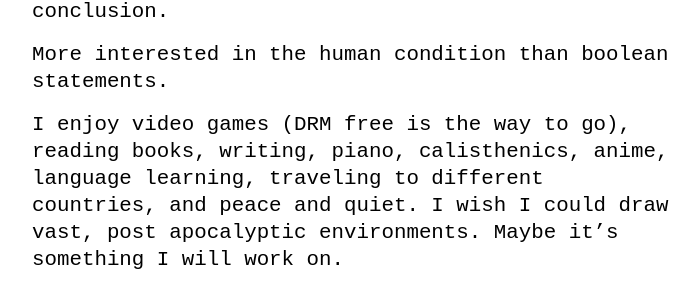
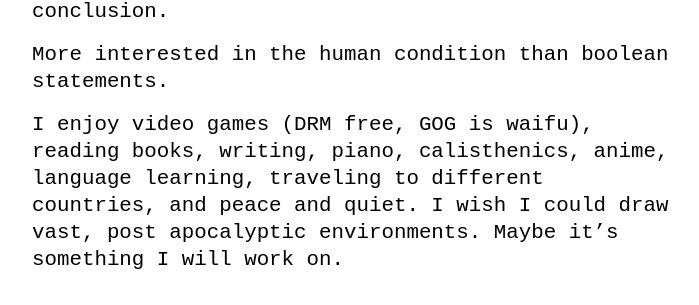
Before and after one commit to deadoceans/deadoceans.github.io, a Jekyll site: the page built from about.md, in a window 1280 px wide. Shown: the part 717-1022 px from the top of the page, without its empty margins (288-987 px from the left). Built offline with Jekyll 4.4.1, drawn with Linux system fonts in a browser that asks for light colours.

Commit message:
Update about.md

```diff
--- a/about.md
+++ b/about.md
@@ -17,4 +17,4 @@
 
 More interested in the human condition than boolean statements.
 
-I enjoy video games (DRM free is the way to go), reading books, writing, piano, calisthenics, anime, language learning, traveling to different countries, and peace and quiet.  I wish I could draw vast, post apocalyptic environments.  Maybe it's something I will work on.
+I enjoy video games (DRM free, GOG is waifu), reading books, writing, piano, calisthenics, anime, language learning, traveling to different countries, and peace and quiet.  I wish I could draw vast, post apocalyptic environments.  Maybe it's something I will work on.
```
